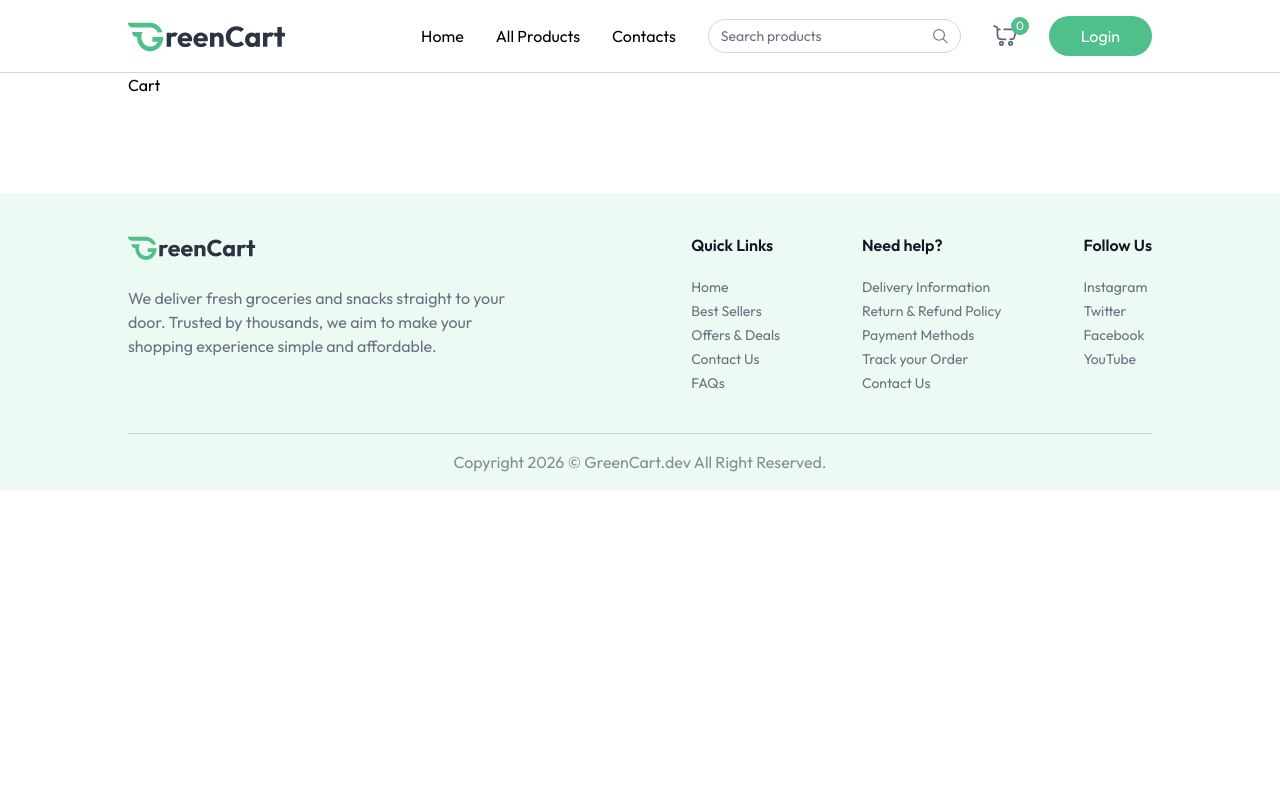
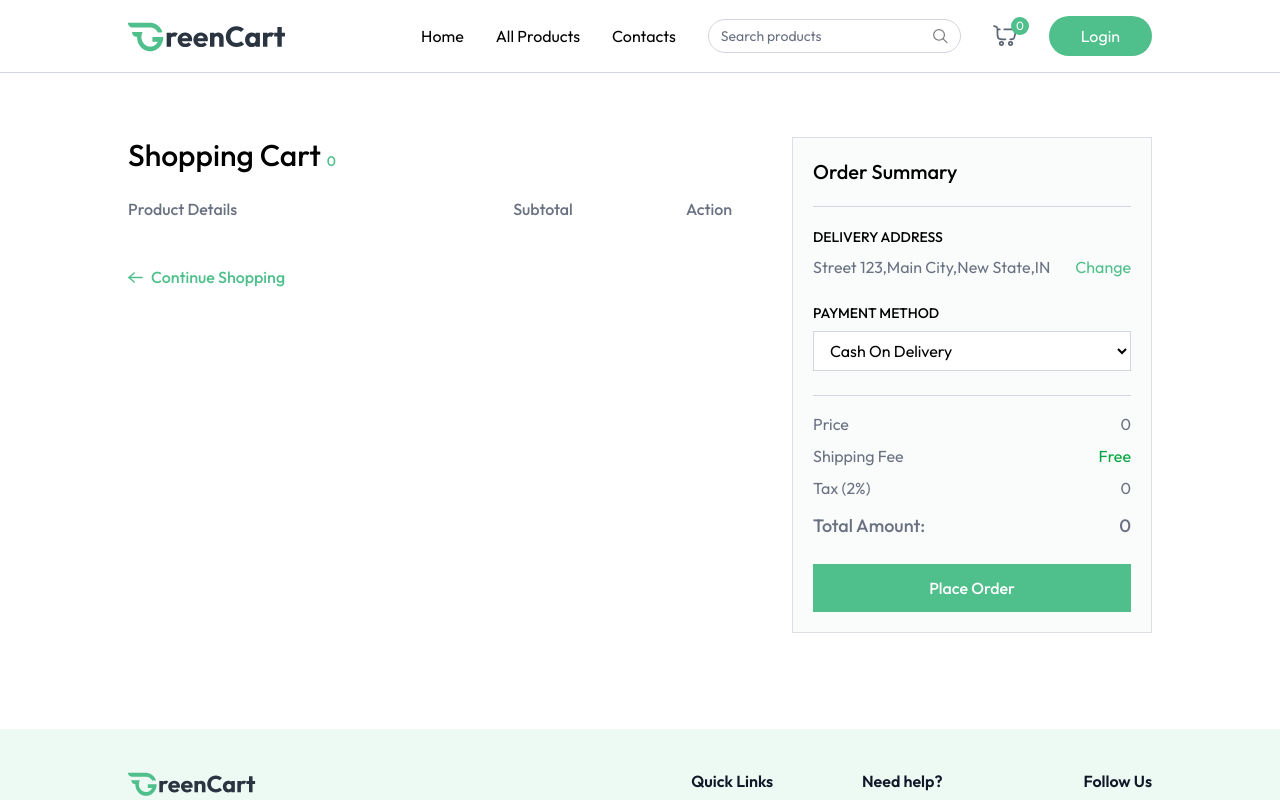
Before and after one commit to salbatti/Grocery_greenCart, a React (Vite) app: page /cart in a window 1280 px wide. Shown: the top 800 px of the page. Built offline with nearby package versions, Linux system fonts and the light colour scheme.

Commit message:
Implement cart

```diff
--- a/src/App.jsx
+++ b/src/App.jsx
@@ -23,10 +23,10 @@
       <div className={`${isSellerPath ? '' : 'px-6 md:px-16 lg:px-24 xl:px-32'}`}>
         <Routes>
           <Route path='/' element={<Home />} />
-          <Route path='/cart' element={<Cart />} />
           <Route path='/products' element={<AllProducts />} />
           <Route path='/products/:category' element={<ProductCatgory />} />
           <Route path='/products/:category/:id' element={<ProductDetails />} />
+          <Route path='/cart' element={<Cart />} />
         </Routes>
       </div>
       {isSellerPath ? null : <Footer />}
--- a/src/pages/Cart.jsx
+++ b/src/pages/Cart.jsx
@@ -1,9 +1,144 @@
-import React from 'react'
+import React, { useEffect, useState } from "react"
+import { useAppContext } from "../context/AppContent"
+import { assets, dummyAddress } from "../assets/assets"
 
 const Cart = () => {
-  return (
-    <div>Cart</div>
-  )
+    const { products, currency, cartItems, removeFromCart, getCartCount, updateCartItem, navigate, getCartAmount } = useAppContext()
+    const [cartArray, setCartArray] = useState([])
+    const [addresses, setAddresses] = useState(dummyAddress)
+
+    const [showAddress, setShowAddress] = useState(false)
+    const [selectedAddress, setSelectedAddress] = useState(dummyAddress[0])
+    const [paymentOption, setPaymentOption] = useState("COD")
+
+    const placeOrder = async() => {
+
+    }
+    const getCart = () => {
+        let tempArray = []
+        for (const key in cartItems) {
+            const product = products.find((item) => item._id === key)
+            product.quantity = cartItems[key]
+            tempArray.push(product)
+        }
+        setCartArray(tempArray)
+    }
+
+    useEffect(() => {
+        if (products.length > 0 && cartItems) {
+            getCart()
+        }
+    }, [products, cartItems])
+
+    return products.length > 0 && cartItems ? (
+        <div className="flex flex-col md:flex-row mt-16">
+            <div className='flex-1 max-w-4xl'>
+                <h1 className="text-3xl font-medium mb-6">
+                    Shopping Cart <span className="text-sm text-primary">{getCartCount()}</span>
+                </h1>
+
+                <div className="grid grid-cols-[2fr_1fr_1fr] text-gray-500 text-base font-medium pb-3">
+                    <p className="text-left">Product Details</p>
+                    <p className="text-center">Subtotal</p>
+                    <p className="text-center">Action</p>
+                </div>
+
+                {cartArray.map((product, index) => (
+                    <div key={index} className="grid grid-cols-[2fr_1fr_1fr] text-gray-500 items-center text-sm md:text-base font-medium pt-3">
+                        <div className="flex items-center md:gap-6 gap-3">
+                            <div onClick={() => { navigate(`/products/${product.category.toLowerCase()}/${product._id}`); scrollTo(0, 0) }} className="cursor-pointer w-24 h-24 flex items-center justify-center border border-gray-300 rounded overflow-hidden">
+                                <img className="max-w-full h-full object-cover" src={product.image[0]} alt={product.name} />
+                            </div>
+                            <div>
+                                <p className="hidden md:block font-semibold">{product.name}</p>
+                                <div className="font-normal text-gray-500/70">
+                                    <p>weight: <span>{product.weight || "N/A"}</span></p>
+                                    {/* Doubt */}
+                                    <div className='flex items-center'>
+                                        <p>Qty:</p>
+                                        <select
+                                        onChange={e => updateCartItem(product._id,Number(e.target.value))}
+                                        value={cartItems[product._id]}
+                                        className='outline-none'>
+                                            {Array(cartItems[product._id] > 9 ? carItems[product._id] : 9).fill('').map((_, index) => (
+                                                <option key={index} value={index + 1}>{index + 1}</option>
+                                            ))}
+                                        </select>
+                                    </div>
+                                </div>
+                            </div>
+                        </div>
+                        <p className="text-center">{currency}{product.offerPrice * product.quantity}</p>
+                        <button onClick={() => removeFromCart(product._id)} className="cursor-pointer mx-auto">
+                            <img src={assets.remove_icon} alt="remove" className="inline-block w-6 h-6" />
+                        </button>
+                    </div>)
+                )}
+
+                <button onClick={() => { navigate("/products"); scrollTo(0, 0) }} className="group cursor-pointer flex items-center mt-8 gap-2 text-primary font-medium">
+                    <img src={assets.arrow_right_icon_colored} alt="arrow" className="group-hover:-translate-x-1 transition" />
+                    Continue Shopping
+                </button>
+
+            </div>
+
+            <div className="max-w-[360px] w-full bg-gray-100/40 p-5 max-md:mt-16 border border-gray-300/70">
+                <h2 className="text-xl md:text-xl font-medium">Order Summary</h2>
+                <hr className="border-gray-300 my-5" />
+
+                <div className="mb-6">
+                    <p className="text-sm font-medium uppercase">Delivery Address</p>
+                    <div className="relative flex justify-between items-start mt-2">
+                        <p className="text-gray-500">{selectedAddress ? `${selectedAddress.street},${selectedAddress.city},${selectedAddress.state},${selectedAddress.country}` : "No Address found"}</p>
+                        <button onClick={() => setShowAddress(!showAddress)} className="text-primary hover:underline cursor-pointer">
+                            Change
+                        </button>
+                        {showAddress && (
+                            <div className="absolute top-12 py-1 bg-white border border-gray-300 text-sm w-full">
+                                {addresses.map((address,index) => (
+                                    <p onClick={() => {setSelectedAddress(address); setShowAddress(false)}} className="text-gray-500 p-2 hover:bg-gray-100">
+                                        {address.street},{address.city},{address.state},{address.country}
+                                    </p>
+                                ))}
+                                <p onClick={() =>navigate('/add-address') } className="text-primary text-center cursor-pointer p-2 hover:bg-primary/10">
+                                    Add address
+                                </p>
+                            </div>
+                        )}
+                    </div>
+
+                    <p className="text-sm font-medium uppercase mt-6">Payment Method</p>
+
+                    <select onChange={e=> setPaymentOption(e.target.value)} className="w-full border border-gray-300 bg-white px-3 py-2 mt-2 outline-none">
+                        <option value="COD">Cash On Delivery</option>
+                        <option value="Online">Online Payment</option>
+                    </select>
+                </div>
+
+                <hr className="border-gray-300" />
+
+                <div className="text-gray-500 mt-4 space-y-2">
+                    <p className="flex justify-between">
+                        <span>Price</span><span>{currency}{getCartAmount()}</span>
+                    </p>
+                    <p className="flex justify-between">
+                        <span>Shipping Fee</span><span className="text-green-600">Free</span>
+                    </p>
+                    <p className="flex justify-between">
+                        <span>Tax (2%)</span><span>{currency}{getCartAmount()*(2/100)}</span>
+                    </p>
+                    <p className="flex justify-between text-lg font-medium mt-3">
+                        <span>Total Amount:</span><span>{currency}{getCartAmount()+getCartAmount()*(2/100)}</span>
+                    </p>
+                </div>
+
+                <button onClick={placeOrder} className="w-full py-3 mt-6 cursor-pointer bg-primary text-white font-medium hover:bg-primary-dull transition">
+                    {paymentOption === "COD" ?"Place Order":"Proceed to Checkout"}
+                </button>
+            </div>
+        </div>
+    ) : null
 }
 
+
 export default Cart
```
